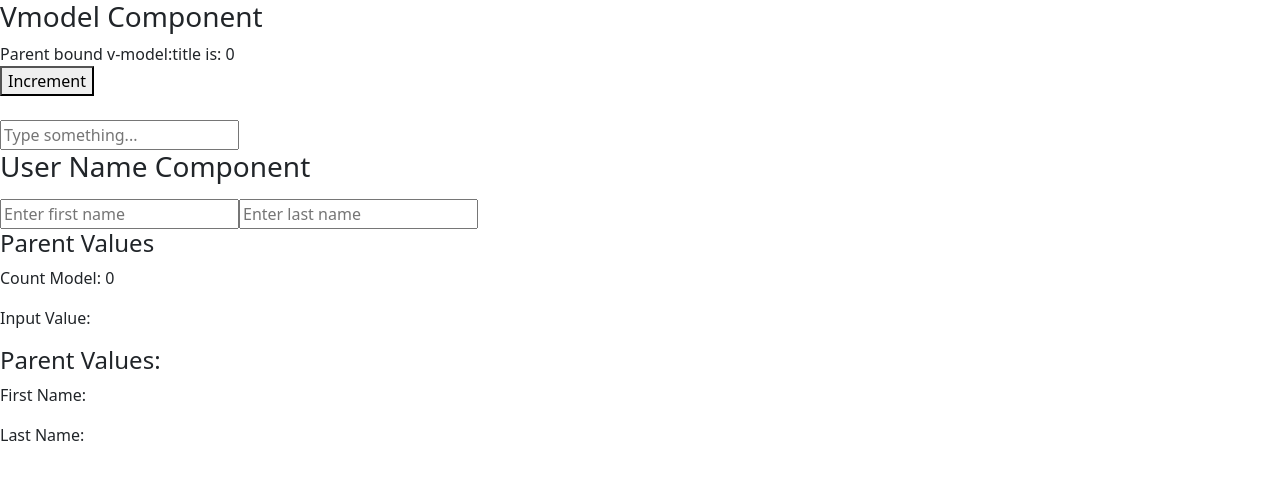
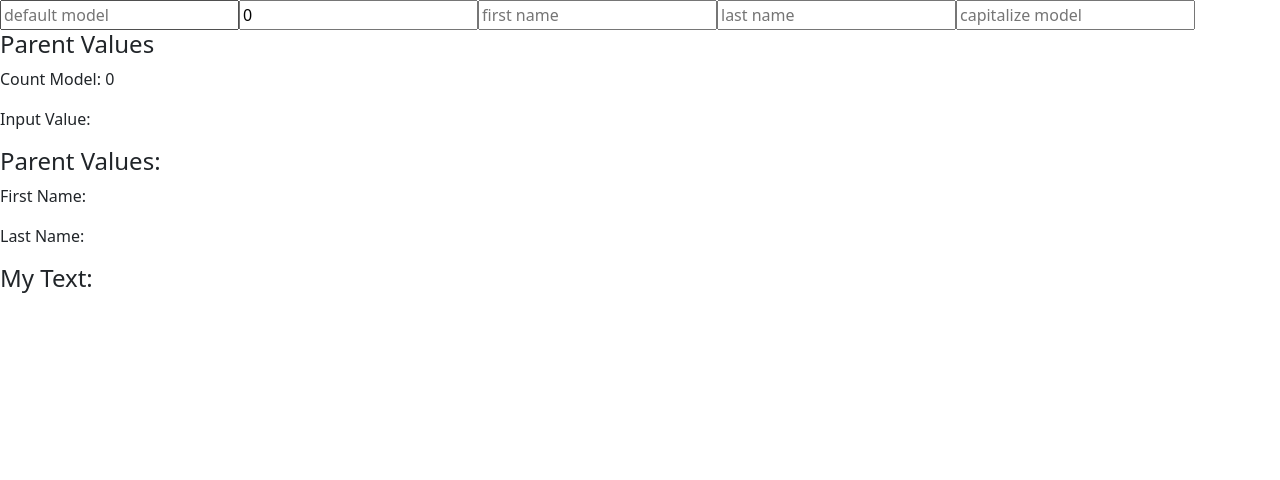
Before and after one commit to om-jasoliya91/vuedemo, a Vue app: page /vmodel in a window 1280 px wide. Shown: the top 480 px of the page. Built offline with nearby package versions, Linux system fonts and the light colour scheme.

Commit message:
handling v-model modifier and v-model final code

```diff
--- a/src/components/practise/VmodelComponent.vue
+++ b/src/components/practise/VmodelComponent.vue
@@ -1,33 +1,29 @@
 <script setup>
-// Custom v-model:title (parent: v-model:title="countModel")
-const titleModel = defineModel('title')
+// default v-model
+const model = defineModel() // v-model
 
-// Default v-model (parent: v-model="inputValue")
-const inputModel = defineModel()
-const firstName = defineModel('first-name')
-const lastName = defineModel('last-name')
-function update() {
-  titleModel.value++ // increment parent value
-}
+// named models
+const title = defineModel('title') // v-model:title
+const firstName = defineModel('first-name') // v-model:first-name
+const lastName = defineModel('last-name') // v-model:last-name
+
+// custom model with modifier
+const text = defineModel('text', {
+  set(value, modifiers) {
+    if (modifiers?.capitalize) {
+      value = value.charAt(0).toUpperCase() + value.slice(1)
+    }
+    return value
+  },
+})
 </script>
 
 <template>
-  <h3>Vmodel Component</h3>
-
-  <!-- Display the custom v-model:title -->
-  <div>Parent bound v-model:title is: {{ titleModel }}</div>
-  <button @click="update">Increment</button>
-
-  <br /><br />
-
-  <!-- Default v-model for <input> -->
-  <input v-model="inputModel" placeholder="Type something..." />
-
-  <h3>User Name Component</h3>
-
-  <!-- Bind to parent's "first" -->
-  <input v-model="firstName" placeholder="Enter first name" />
-
-  <!-- Bind to parent's "last" -->
-  <input v-model="lastName" placeholder="Enter last name" class="mt-2" />
+  <div>
+    <input v-model="model" placeholder="default model" />
+    <input v-model="title" placeholder="title" />
+    <input v-model="firstName" placeholder="first name" />
+    <input v-model="lastName" placeholder="last name" />
+    <input v-model="text" placeholder="capitalize model" />
+  </div>
 </template>
--- a/src/components/viewfile/VmodelView.vue
+++ b/src/components/viewfile/VmodelView.vue
@@ -2,12 +2,13 @@
 import { ref } from 'vue'
 import VmodelComponent from '../practise/VmodelComponent.vue'
 
-// Variables bound via v-model
 const countModel = ref(0)
 const inputValue = ref('')
-
 const first = ref('')
 const last = ref('')
+
+// Needed for v-model.capitalize
+const myText = ref('')
 </script>
 
 <template>
@@ -16,6 +17,7 @@ const last = ref('')
     v-model="inputValue"
     v-model:first-name="first"
     v-model:last-name="last"
+    v-model:text.capitalize="myText"
   />
 
   <h4>Parent Values</h4>
@@ -25,4 +27,6 @@ const last = ref('')
   <h4>Parent Values:</h4>
   <p>First Name: {{ first }}</p>
   <p>Last Name: {{ last }}</p>
+
+  <h4>My Text: {{ myText }}</h4>
 </template>
```
